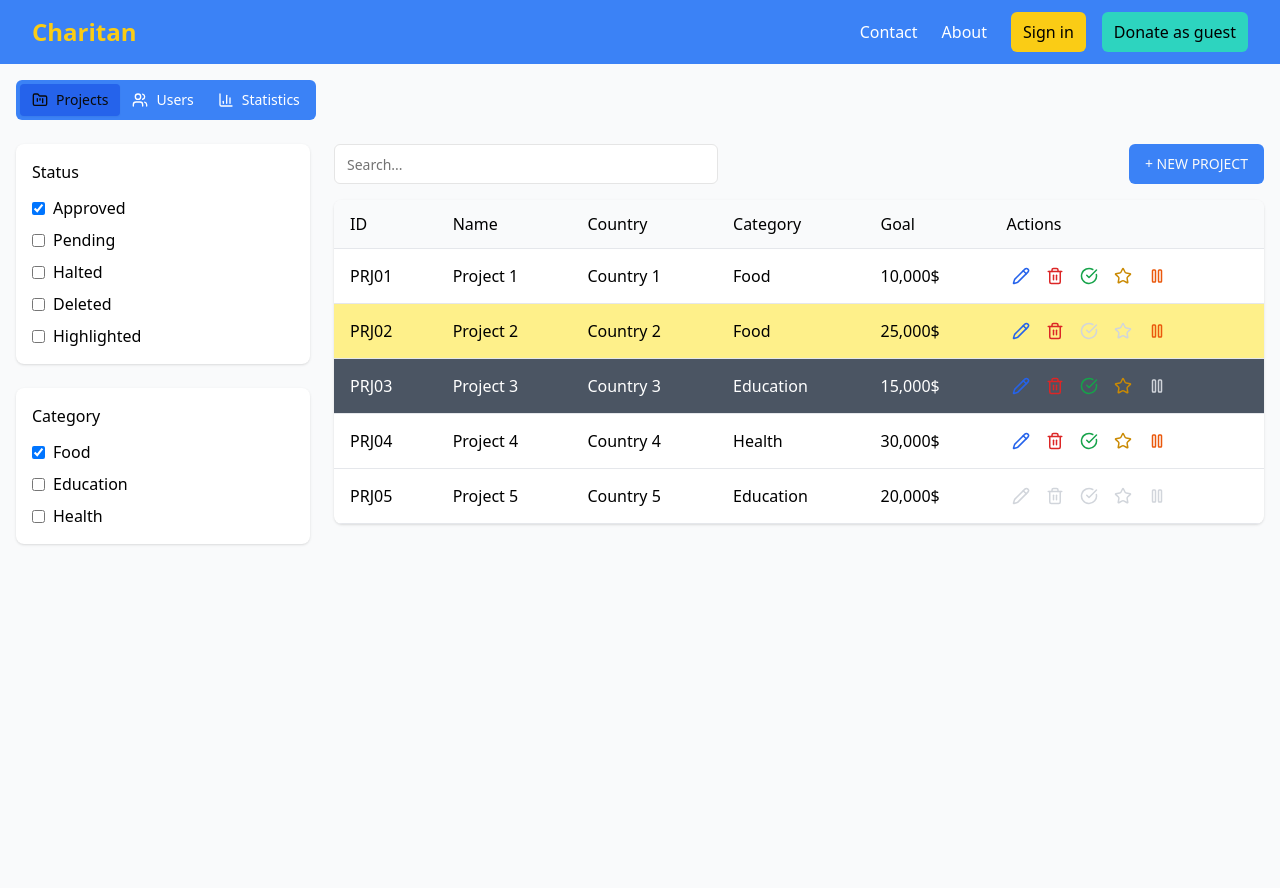
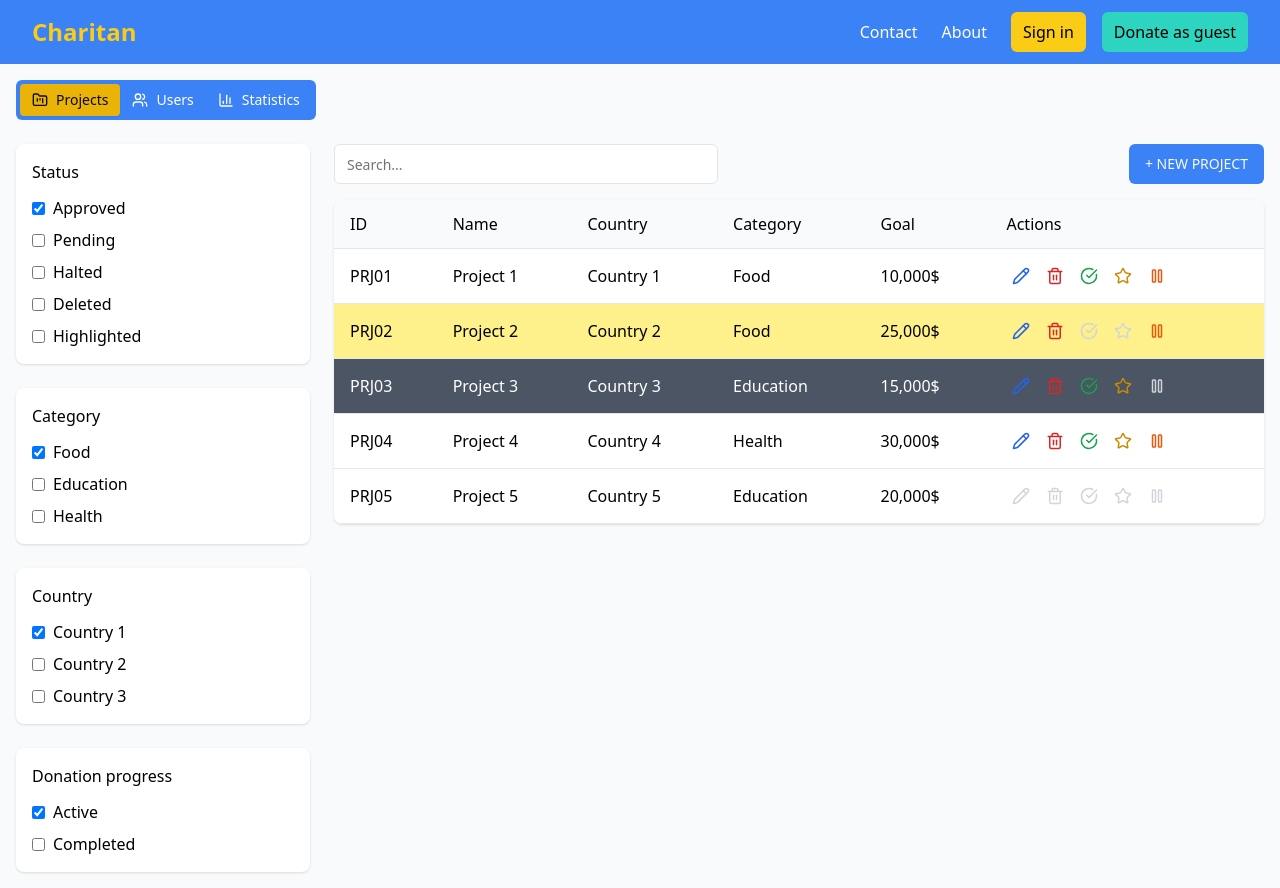
Before and after one commit to EEET2582-Squad-Phoenix/FE-Team-B, a Next.js app: page / in a window 1280 px wide. Before the commit the page ends 864 px from the top, so only its background shows below. Built offline with nearby package versions, Linux system fonts and the light colour scheme.

Commit message:
Modify `ProjecsPage`, add `ProjectsTable` and Project's type

```diff
--- a/src/app/projects/ProjectsPage.tsx
+++ b/src/app/projects/ProjectsPage.tsx
@@ -2,24 +2,11 @@
 import React from "react";
 import { Input } from "@/components/ui/input";
 import { Button } from "@/components/ui/button";
-import {
-  Pencil,
-  Trash2,
-  CheckCircle,
-  Star,
-  Pause,
-  LucideIcon,
-} from "lucide-react";
-
-interface ActionButtonProps {
-  icon: LucideIcon;
-  onClick: () => void;
-  disabled: boolean;
-  className?: string;
-}
+import ProjectsTable from "./ProjectsTable";
+import { Project } from "@/types/Project";
 
 const ProjectsPage = () => {
-  const projectsData = [
+  const projectsData: Project[] = [
     {
       id: "PRJ01",
       name: "Project 1",
@@ -66,23 +53,6 @@ const ProjectsPage = () => {
       isHighlighted: false,
     },
   ];
-
-  const ActionButton: React.FC<ActionButtonProps> = ({
-    icon: Icon,
-    onClick,
-    disabled,
-    className = "",
-  }) => (
-    <button
-      onClick={onClick}
-      disabled={disabled}
-      className={`p-1.5 transition-colors ${
-        disabled ? "text-gray-300" : `${className} `
-      }`}
-    >
-      <Icon size={18} />
-    </button>
-  );
 
   return (
     <div className="grid grid-cols-1 md:grid-cols-4 gap-6 mt-6">
@@ -131,6 +101,38 @@ const ProjectsPage = () => {
             </label>
           </div>
         </div>
+
+        <div className="bg-white p-4 rounded-lg shadow">
+          <h3 className="font-medium mb-3">Country</h3>
+          <div className="space-y-2">
+            <label className="flex items-center space-x-2">
+              <input type="checkbox" defaultChecked />
+              <span>Country 1</span>
+            </label>
+            <label className="flex items-center space-x-2">
+              <input type="checkbox" />
+              <span>Country 2</span>
+            </label>
+            <label className="flex items-center space-x-2">
+              <input type="checkbox" />
+              <span>Country 3</span>
+            </label>
+          </div>
+        </div>
+
+        <div className="bg-white p-4 rounded-lg shadow">
+          <h3 className="font-medium mb-3">Donation progress</h3>
+          <div className="space-y-2">
+            <label className="flex items-center space-x-2">
+              <input type="checkbox" defaultChecked />
+              <span>Active</span>
+            </label>
+            <label className="flex items-center space-x-2">
+              <input type="checkbox" />
+              <span>Completed</span>
+            </label>
+          </div>
+        </div>
       </div>
 
       {/* Main Content */}
@@ -143,80 +145,7 @@ const ProjectsPage = () => {
         </div>
 
         <div className="bg-white rounded-lg shadow overflow-x-auto">
-          <table className="w-full">
-            <thead>
-              <tr className="bg-gray-50 border-b">
-                <th className="text-left py-3 px-4 font-medium">ID</th>
-                <th className="text-left py-3 px-4 font-medium">Name</th>
-                <th className="text-left py-3 px-4 font-medium">Country</th>
-                <th className="text-left py-3 px-4 font-medium">Category</th>
-                <th className="text-left py-3 px-4 font-medium">Goal</th>
-                <th className="text-left py-3 px-4 font-medium">Actions</th>
-              </tr>
-            </thead>
-            <tbody>
-              {projectsData.map((project) => (
-                <tr
-                  key={project.id}
-                  className={`border-b ${
-                    project.isHighlighted
-                      ? "bg-yellow-200"
-                      : project.status === "halted"
-                      ? "bg-gray-600 text-white"
-                      : ""
-                  }`}
-                >
-                  <td className="py-3 px-4">{project.id}</td>
-                  <td className="py-3 px-4">{project.name}</td>
-                  <td className="py-3 px-4">{project.country}</td>
-                  <td className="py-3 px-4">{project.category}</td>
-                  <td className="py-3 px-4">{project.goal}</td>
-                  <td className="py-3 px-4">
-                    <div className="flex items-center space-x-1">
-                      <ActionButton
-                        icon={Pencil}
-                        disabled={project.status === "deleted"}
-                        onClick={() => console.log("Edit", project.id)}
-                        className="text-blue-600"
-                      />
-                      <ActionButton
-                        icon={Trash2}
-                        disabled={project.status === "deleted"}
-                        onClick={() => console.log("Delete", project.id)}
-                        className="text-red-600"
-                      />
-                      <ActionButton
-                        icon={CheckCircle}
-                        disabled={
-                          project.status === "approved" ||
-                          project.status === "deleted"
-                        }
-                        onClick={() => console.log("Approve", project.id)}
-                        className="text-green-600"
-                      />
-                      <ActionButton
-                        icon={Star}
-                        disabled={
-                          project.isHighlighted || project.status === "deleted"
-                        }
-                        onClick={() => console.log("Highlight", project.id)}
-                        className="text-yellow-600"
-                      />
-                      <ActionButton
-                        icon={Pause}
-                        disabled={
-                          project.status === "halted" ||
-                          project.status === "deleted"
-                        }
-                        onClick={() => console.log("Halt", project.id)}
-                        className="text-orange-600"
-                      />
-                    </div>
-                  </td>
-                </tr>
-              ))}
-            </tbody>
-          </table>
+          <ProjectsTable projectsData={projectsData} />
         </div>
       </div>
     </div>
--- /dev/null
+++ b/src/app/projects/ProjectsTable.tsx
@@ -0,0 +1,110 @@
+import { Project } from "@/types/Project";
+import { Pencil, Trash2, CheckCircle, Star, Pause, LucideIcon } from "lucide-react";
+
+interface ProjectsTableProps {
+  projectsData: Project[];
+}
+
+interface ActionButtonProps {
+  icon: LucideIcon;
+  onClick: () => void;
+  disabled: boolean;
+  className?: string;
+}
+
+const ActionButton: React.FC<ActionButtonProps> = ({
+  icon: Icon,
+  onClick,
+  disabled,
+  className = "",
+}) => (
+  <button
+    onClick={onClick}
+    disabled={disabled}
+    className={`p-1.5 transition-colors ${
+      disabled ? "text-gray-300" : `${className} `
+    }`}
+  >
+    <Icon size={18} />
+  </button>
+);
+
+const ProjectsTable = ({ projectsData }: ProjectsTableProps) => {
+  return (
+    <table className="w-full">
+      <thead>
+        <tr className="bg-gray-50 border-b">
+          <th className="text-left py-3 px-4 font-medium">ID</th>
+          <th className="text-left py-3 px-4 font-medium">Name</th>
+          <th className="text-left py-3 px-4 font-medium">Country</th>
+          <th className="text-left py-3 px-4 font-medium">Category</th>
+          <th className="text-left py-3 px-4 font-medium">Goal</th>
+          <th className="text-left py-3 px-4 font-medium">Actions</th>
+        </tr>
+      </thead>
+      <tbody>
+        {projectsData.map((project) => (
+          <tr
+            key={project.id}
+            className={`border-b ${
+              project.isHighlighted
+                ? "bg-yellow-200"
+                : project.status === "halted"
+                ? "bg-gray-600 text-white"
+                : ""
+            }`}
+          >
+            <td className="py-3 px-4">{project.id}</td>
+            <td className="py-3 px-4">{project.name}</td>
+            <td className="py-3 px-4">{project.country}</td>
+            <td className="py-3 px-4">{project.category}</td>
+            <td className="py-3 px-4">{project.goal}</td>
+            <td className="py-3 px-4">
+              <div className="flex items-center space-x-1">
+                <ActionButton
+                  icon={Pencil}
+                  disabled={project.status === "deleted"}
+                  onClick={() => console.log("Edit", project.id)}
+                  className="text-blue-600"
+                />
+                <ActionButton
+                  icon={Trash2}
+                  disabled={project.status === "deleted"}
+                  onClick={() => console.log("Delete", project.id)}
+                  className="text-red-600"
+                />
+                <ActionButton
+                  icon={CheckCircle}
+                  disabled={
+                    project.status === "approved" ||
+                    project.status === "deleted"
+                  }
+                  onClick={() => console.log("Approve", project.id)}
+                  className="text-green-600"
+                />
+                <ActionButton
+                  icon={Star}
+                  disabled={
+                    project.isHighlighted || project.status === "deleted"
+                  }
+                  onClick={() => console.log("Highlight", project.id)}
+                  className="text-yellow-600"
+                />
+                <ActionButton
+                  icon={Pause}
+                  disabled={
+                    project.status === "halted" || project.status === "deleted"
+                  }
+                  onClick={() => console.log("Halt", project.id)}
+                  className="text-orange-600"
+                />
+              </div>
+            </td>
+          </tr>
+        ))}
+      </tbody>
+    </table>
+  );
+};
+
+export default ProjectsTable;
--- a/src/components/Dashboard.tsx
+++ b/src/components/Dashboard.tsx
@@ -16,21 +16,21 @@ const DashboardContent = () => {
             <TabsList className="bg-blue-500 p-1">
               <TabsTrigger
                 value="projects"
-                className="flex items-center gap-2 text-white data-[state=active]:bg-blue-600"
+                className="flex items-center gap-2 text-white data-[state=active]:bg-yellow-500"
               >
                 <FolderKanban className="h-4 w-4" />
                 Projects
               </TabsTrigger>
               <TabsTrigger
                 value="users"
-                className="flex items-center gap-2 text-white data-[state=active]:bg-blue-600"
+                className="flex items-center gap-2 text-white data-[state=active]:bg-yellow-500"
               >
                 <Users className="h-4 w-4" />
                 Users
               </TabsTrigger>
               <TabsTrigger
                 value="statistics"
-                className="flex items-center gap-2 text-white data-[state=active]:bg-blue-600"
+                className="flex items-center gap-2 text-white data-[state=active]:bg-yellow-500"
               >
                 <BarChart3 className="h-4 w-4" />
                 Statistics
--- /dev/null
+++ b/src/types/Project.ts
@@ -0,0 +1,13 @@
+export type ProjectStatus = "pending" | "approved" | "halted" | "deleted";
+
+export type ProjectCategory = "Food" | "Education" | "Health";
+
+export interface Project {
+  id: string;
+  name: string;
+  country: string;
+  category: ProjectCategory;
+  goal: string;
+  status: ProjectStatus;
+  isHighlighted: boolean;
+}
```
